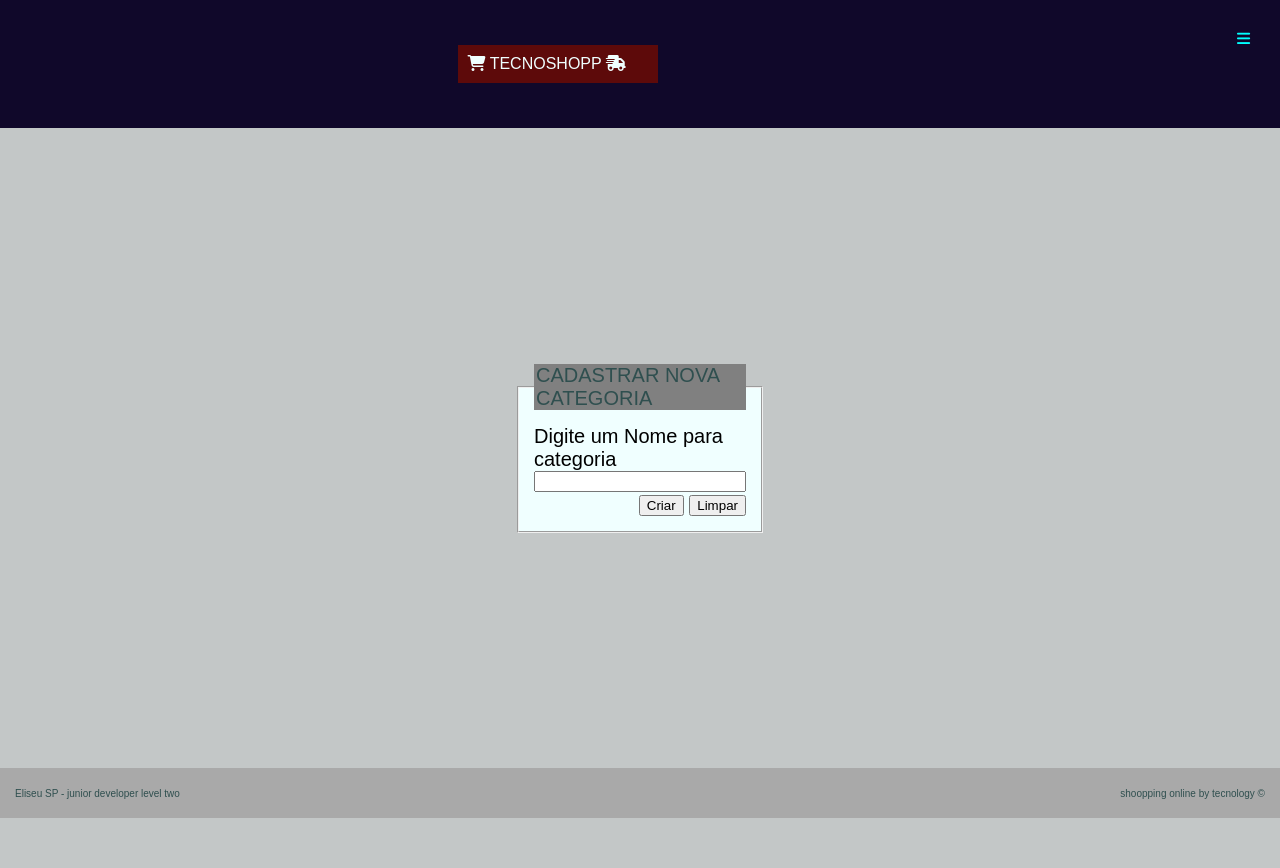
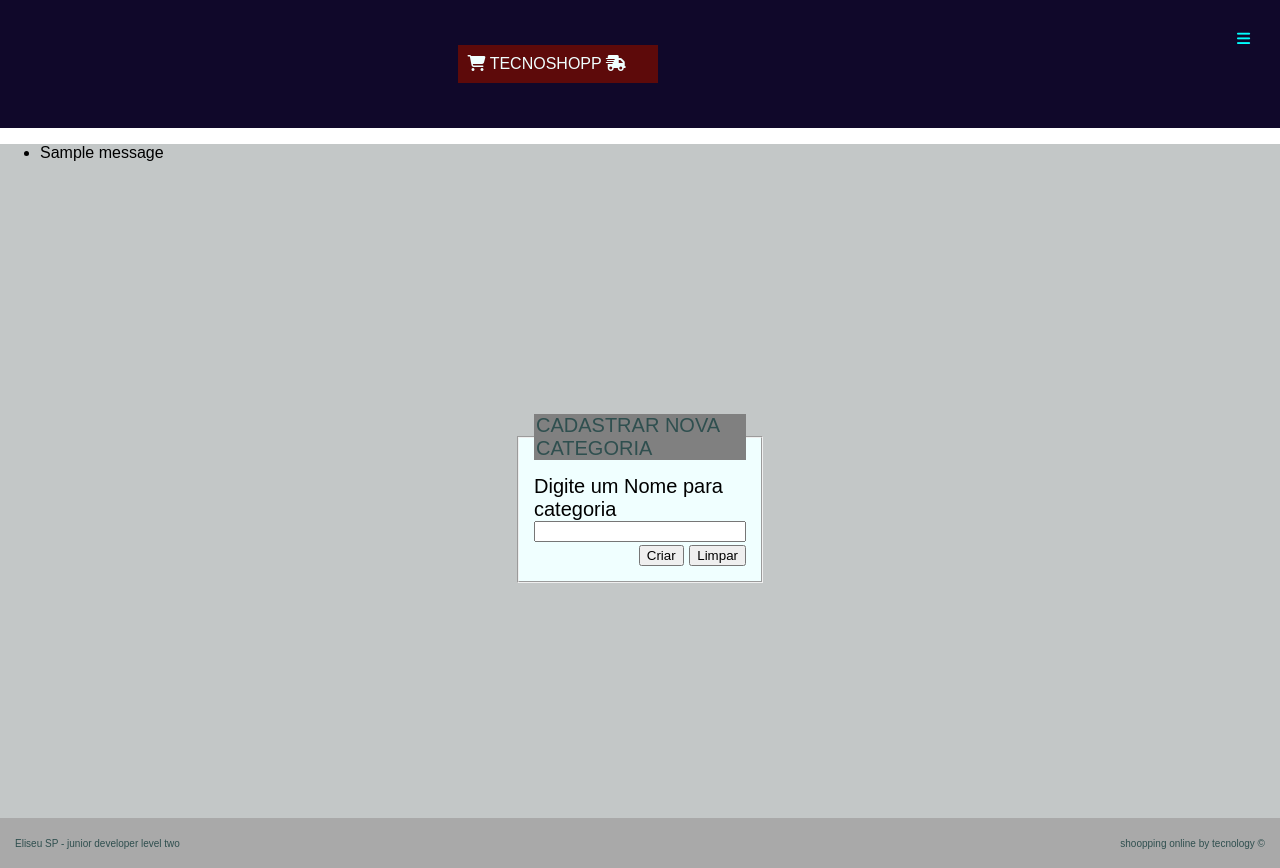
Before and after one commit to Elisp12/tecnoShopp, a Django app: page /criar/categoria/ in a window 1280 px wide. Before the commit the page ends 818 px from the top, so only its background shows below. Run offline with Django 5.2, Linux system fonts and the light colour scheme; one stand-in notice (Sample message) is shown.

Commit message:
messages django!

```diff
--- a/tecno/views/criar_ctegoria.py
+++ b/tecno/views/criar_ctegoria.py
@@ -1,4 +1,5 @@
 from django.shortcuts import render, redirect
+from django.contrib import messages
 
 from tecno.models import Categoria
 
@@ -11,7 +12,9 @@ def criar_categoria(request):
     if request.method == 'POST':
         categoria = Categoria.objects.update_or_create(nome = nome)
 
-        return redirect('lista_categoria')
+        messages.success(request,'Categoria criada com sucesso!' )
+
+        return redirect('criar_categoria')
 
     categoria = Categoria.objects.all()
     context = {
--- a/templates/index.html
+++ b/templates/index.html
@@ -6,6 +6,15 @@
 <body>
     {% include 'base/header.html' %}
     <main>
+
+    {% if messages %}
+        <ul class="messages">
+            {% for message in messages %}
+            <li{% if message.tags %} class="{{ message.tags }}"{% endif %}>{{ message }}</li>
+            {% endfor %}
+        </ul>
+    {% endif %}
+
         {% block content %}
         {% endblock %}
     </main>
```
Also changed, not shown: db.sqlite3.
